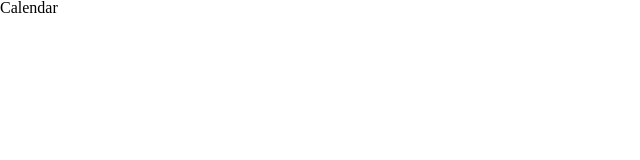
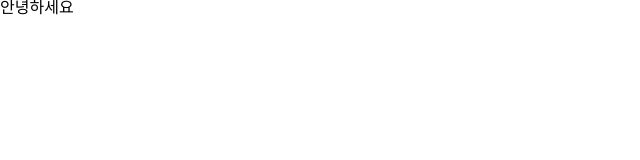
Before and after one commit to TecHERE/frontend-repo, a React (Vite) app: page / in a window 1280 px wide. Shown: the top 160 px of the page, without its empty margins (0-640 px from the left). Built offline with nearby package versions, Linux system fonts and the light colour scheme.

Commit message:
feat : 프로젝트 초기 개발환경 설정

```diff
--- a/src/components/Calender/index.tsx
+++ b/src/components/Calender/index.tsx
@@ -1,7 +1,7 @@
 import React from 'react';
 
 const Calendar = () => {
-  return <div>Calendar</div>;
+  return <div>안녕하세요</div>;
 };
 
 export default Calendar;
```
